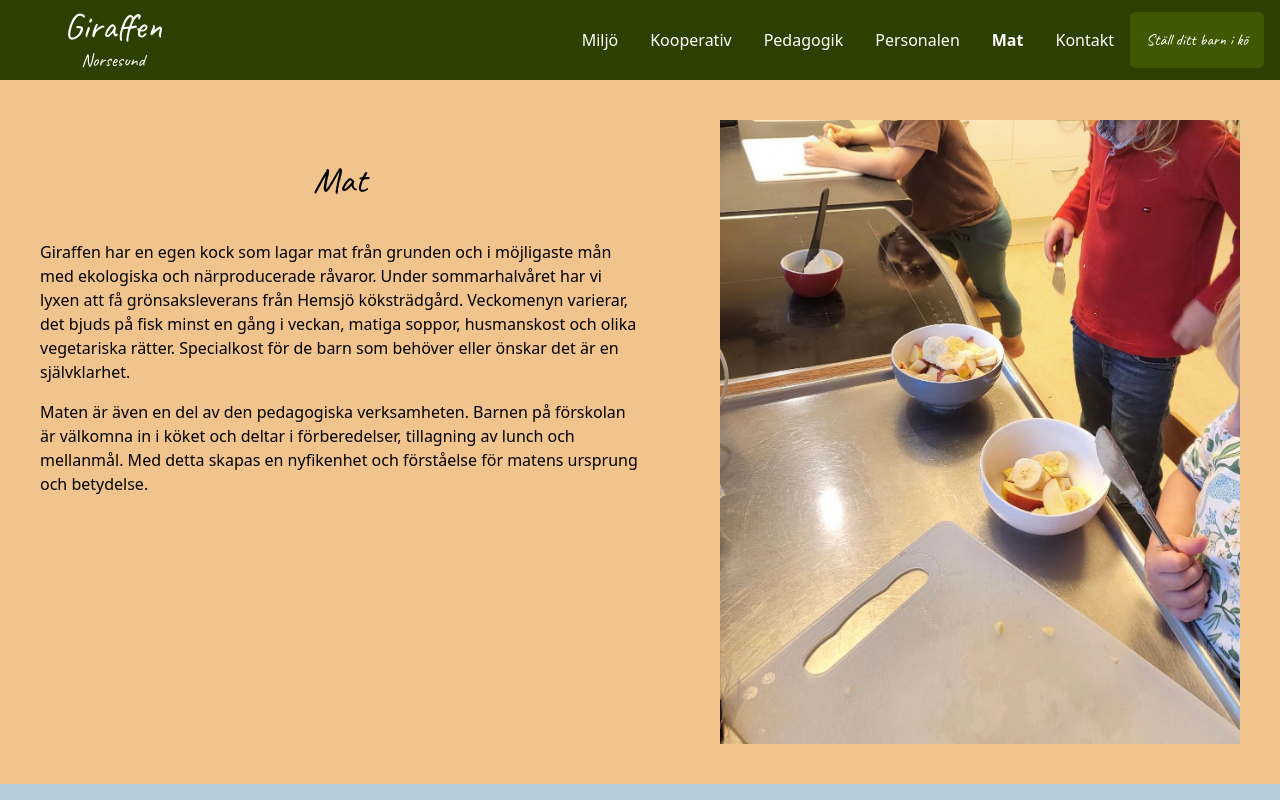
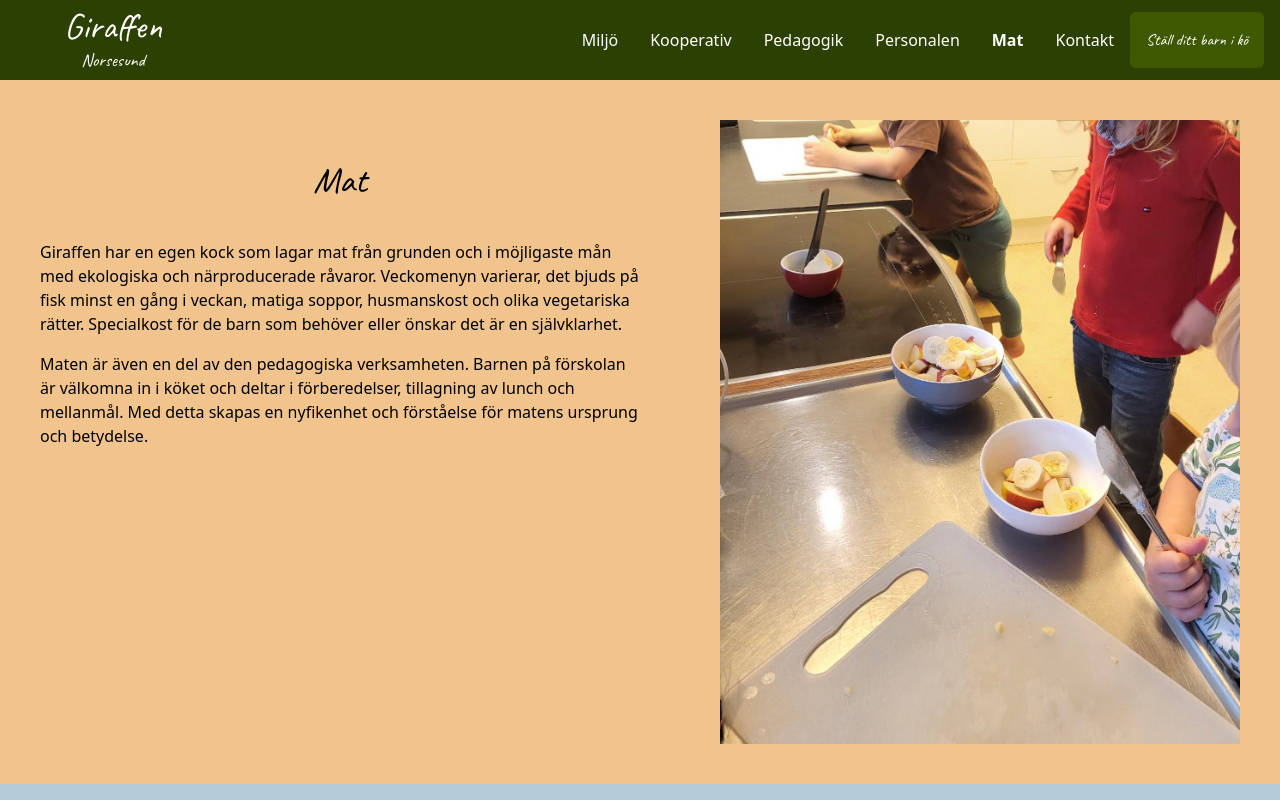
Before and after one commit to dannebrob/giraffen, a Next.js app: page /mat in a window 1280 px wide. Shown: the top 800 px of the page. Built offline with nearby package versions, Linux system fonts and the light colour scheme.

Commit message:
Update mat.js

```diff
--- a/src/pages/mat.js
+++ b/src/pages/mat.js
@@ -25,8 +25,7 @@ export default function Mat() {
           <h1 className={`text-center ${caveat.className} text-4xl py-10`}>Mat</h1>
           <p className='pb-4'>
           Giraffen har en egen kock som lagar mat från grunden och i möjligaste mån med
-          ekologiska och närproducerade råvaror. Under sommarhalvåret har vi lyxen att få
-          grönsaksleverans från Hemsjö köksträdgård. Veckomenyn varierar, det bjuds på fisk
+          ekologiska och närproducerade råvaror. Veckomenyn varierar, det bjuds på fisk
           minst en gång i veckan, matiga soppor, husmanskost och olika vegetariska rätter.
           Specialkost för de barn som behöver eller önskar det är en självklarhet.
           </p>
```
